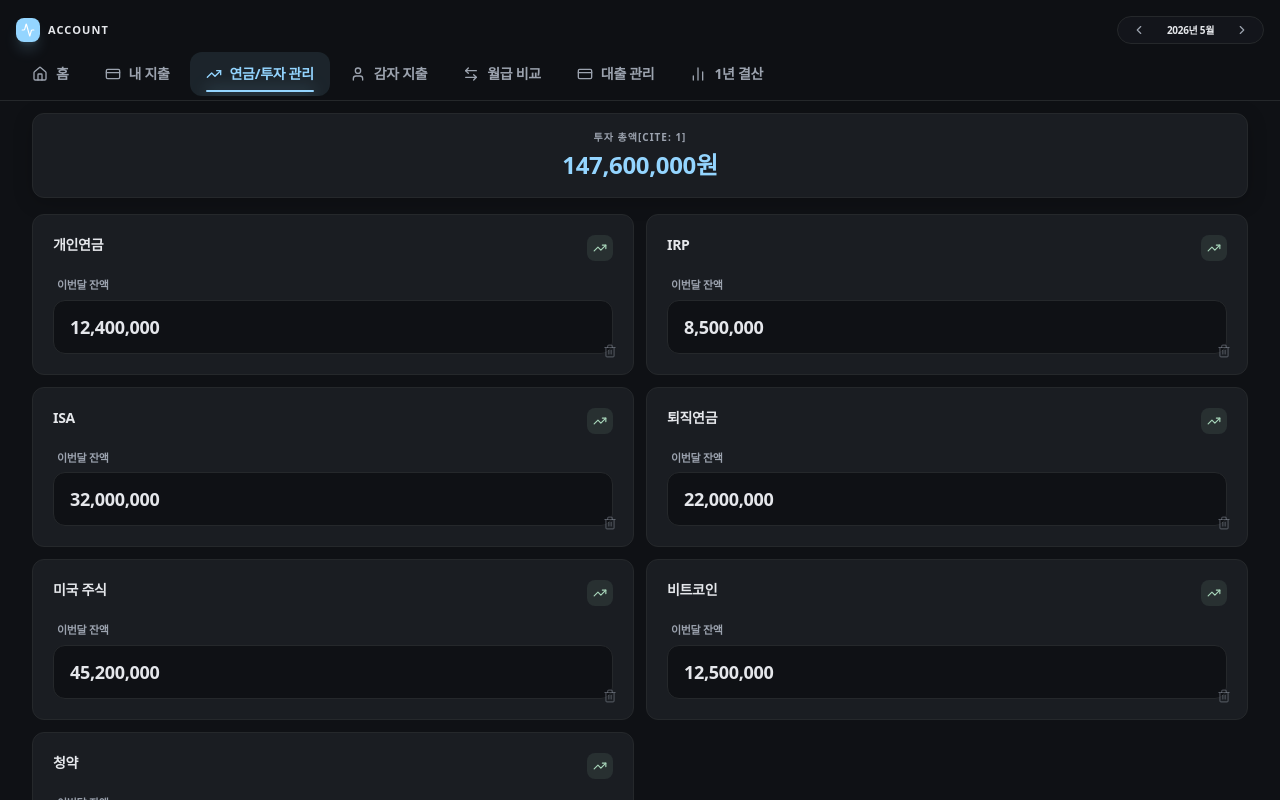
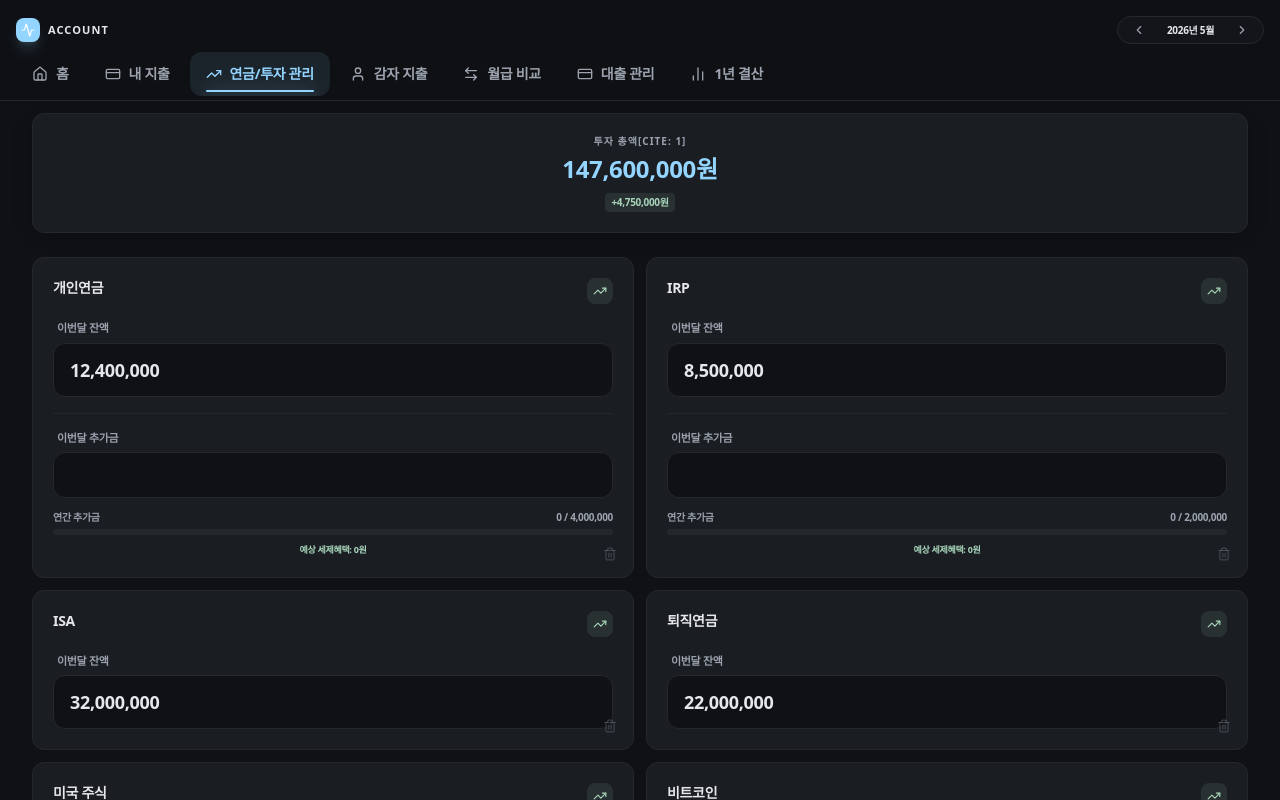
Before and after one commit to eunmadee-a11y/account, a React (Vite) app: page / in a window 1280 px wide. Both pictures are taken after a click on the button "연금/투자 관리". Shown: the top 800 px of the page. Built offline with nearby package versions, Linux system fonts and the light colour scheme.

Commit message:
Update App.tsx

```diff
--- a/src/App.tsx
+++ b/src/App.tsx
@@ -1140,13 +1140,11 @@ function ExpenseView({ transactions, setTransactions, filteredData, currentDate,
 }
 
 /*연금 투자관리*/
-
-function PensionView({ balances, setBalances, currentDate }: any) {
+function PensionView({ balances, setBalances, currentDate, tabName, setTabName }: any) {
   const monthKey = `${currentDate.getFullYear()}-${String(currentDate.getMonth() + 1).padStart(2, '0')}`;
-
-  // 기존 정렬 로직 유지
   const pensionOrder = ['개인연금', 'IRP', 'irp', 'ISA', 'isa', '퇴직연금', '퇴직금'];
 
+  // 1. 기존 필터링 및 정렬 로직 유지
   const pensionAssets = balances
     .filter((b: any) => b.category === '투자/연금' && !b.name.includes('적금'))
     .sort((a: any, b: any) => {
@@ -1156,8 +1154,9 @@ function PensionView({ balances, setBalances, currentDate }: any) {
     });
 
   const getMonthlyBalance = (asset: any) => asset.monthlyBalances?.[monthKey] ?? asset.currentBalance ?? 0;
-
-  // 실시간 잔액 업데이트 함수 (기존 유지)
+  const getMonthlyAddition = (asset: any) => asset.monthlyAdditions?.[monthKey] ?? 0;
+
+  // 2. 실시간 업데이트 로직 유지
   const updateMonthlyBalance = (id: string, value: number) => {
     setBalances((prev: any[]) =>
       prev.map((b: any) =>
@@ -1170,14 +1169,49 @@ function PensionView({ balances, setBalances, currentDate }: any) {
     );
   };
 
-  // 통장 삭제 함수 추가: 삭제 시 상단 총액에 즉시 반영됨
+  const updateMonthlyAddition = (id: string, value: number) => {
+    setBalances((prev: any[]) =>
+      prev.map((b: any) =>
+        b.id === id ? {
+              ...b,
+              monthlyAdditions: { ...(b.monthlyAdditions || {}), [monthKey]: value }
+            } : b
+      )
+    );
+  };
+
+  // 3. 통장 삭제 기능만 추가 (상단 투자 총액 실시간 연동)
   const deletePensionAccount = (id: string, name: string) => {
-    if (confirm(`'${name}' 통장을 삭제하시겠습니까? 삭제된 금액은 투자 총액 및 홈 화면 자산에서 즉시 제외됩니다.`)) {
+    if (confirm(`'${name}' 통장을 삭제하시겠습니까? 삭제 시 투자 총액에서 해당 금액이 즉시 제외됩니다.`)) {
       setBalances((prev: any[]) => prev.filter(b => b.id !== id));
     }
   };
 
-  // 기존 신규 통장 추가 함수 유지[cite: 1]
+  // 4. 기존 연간 데이터 계산 로직 유지[cite: 1]
+  const getYearlyAdditionTotal = (asset: any) => {
+    const year = currentDate.getFullYear().toString();
+    const additions = asset.monthlyAdditions || {};
+    return Object.entries(additions)
+      .filter(([key]) => key.startsWith(year))
+      .reduce((sum: number, [, value]: any) => sum + (Number(value) || 0), 0);
+  };
+
+  const getLimit = (assetName: string) => {
+    const lower = assetName.toLowerCase();
+    if (lower.includes('개인연금')) return 4000000;
+    if (lower.includes('irp')) return 2000000;
+    return 0;
+  };
+
+  const isGaugeTarget = (assetName: string) => {
+    const lower = assetName.toLowerCase();
+    return lower.includes('개인연금') || lower.includes('irp');
+  };
+
+  const total = pensionAssets.reduce((sum: number, b: any) => sum + getMonthlyBalance(b), 0);
+  const prevTotal = pensionAssets.reduce((sum: number, b: any) => sum + (b.previousBalance || 0), 0);
+  const diff = total - prevTotal;
+
   const addPensionAccount = () => {
     const newId = `pension-${Date.now()}`;
     const newAccount = {
@@ -1192,23 +1226,33 @@ function PensionView({ balances, setBalances, currentDate }: any) {
     setBalances([...balances, newAccount]);
   };
 
-  const total = pensionAssets.reduce((sum: number, b: any) => sum + getMonthlyBalance(b), 0);
-
   return (
-    <motion.div initial={{ opacity: 0 }} animate={{ opacity: 1 }} className="space-y-4">
-      <div className="bg-brand-card border border-brand-border p-4 rounded-xl shadow-brand text-center">
+    <motion.div initial={{ opacity: 0 }} animate={{ opacity: 1 }} className="space-y-6">
+      <div className="bg-brand-card border border-brand-border p-5 rounded-xl shadow-brand text-center">
         <p className="text-[10px] font-bold text-brand-text-sub uppercase mb-1 tracking-widest">투자 총액[cite: 1]</p>
         <p className="text-2xl font-black text-brand-primary tabular-nums">{formatCurrency(total)}</p>
+        <div className="flex items-center justify-center gap-2 mt-2">
+           <span className={`text-[10px] font-black px-1.5 py-0.5 rounded ${diff >= 0 ? 'bg-brand-mint/10 text-brand-mint' : 'bg-brand-pink/10 text-brand-pink'}`}>
+             {diff >= 0 ? '+' : ''}{formatCurrency(diff)}
+           </span>
+        </div>
       </div>
 
       <div className="grid grid-cols-1 md:grid-cols-2 gap-3">
-        {pensionAssets.map((asset: any) => (
+        {pensionAssets.map((asset: any) => {
+          const monthlyBalance = getMonthlyBalance(asset);
+          const yearlyAddition = getYearlyAdditionTotal(asset);
+          const limit = getLimit(asset.name);
+          const gaugePercent = limit > 0 ? Math.min((yearlyAddition / limit) * 100, 100) : 0;
+          const taxRefund = Math.min(yearlyAddition, limit) * 0.132;
+
+          return (
             <div key={asset.id} className="bg-brand-card border border-brand-border p-5 rounded-xl relative group hover:border-brand-primary/50 transition-all">
               <div className="flex justify-between items-start mb-4">
                 <input
                   value={asset.name}
                   onChange={(e) => setBalances(balances.map(b => b.id === asset.id ? {...b, name: e.target.value} : b))}
-                className="font-black text-brand-text-main bg-transparent outline-none focus:text-brand-primary transition-colors text-sm"
+                  className="font-black text-brand-text-main bg-transparent outline-none focus:text-brand-primary text-sm w-3/4"
                 />
                 <div className="p-1.5 rounded-lg bg-brand-mint/10 text-brand-mint">
                   <TrendingUp size={14} />
@@ -1216,32 +1260,44 @@ function PensionView({ balances, setBalances, currentDate }: any) {
               </div>
 
               <div className="space-y-4">
-              <NumericInput label="이번달 잔액" value={getMonthlyBalance(asset)} onChange={(v: number) => updateMonthlyBalance(asset.id, v)} className="form-input text-lg font-black tabular-nums" />
-            </div>
-
-            {/* 통장 박스 하단 삭제 버튼 추가[cite: 1] */}
+                <NumericInput label="이번달 잔액" value={monthlyBalance} onChange={(v: number) => updateMonthlyBalance(asset.id, v)} className="form-input text-lg font-black tabular-nums" />
+
+                {/* 기존 게이지 그래프 및 세제 혜택 유지[cite: 1] */}
+                {isGaugeTarget(asset.name) && (
+                  <div className="pt-4 border-t border-brand-border space-y-3">
+                    <NumericInput label="이번달 추가금" value={getMonthlyAddition(asset)} onChange={(v: number) => updateMonthlyAddition(asset.id, v)} className="form-input text-sm font-black" />
+                    <div>
+                      <div className="flex justify-between text-[10px] font-black text-brand-text-sub mb-1">
+                        <span>연간 추가금</span>
+                        <span>{formatNumber(yearlyAddition)} / {formatNumber(limit)}</span>
+                      </div>
+                      <div className="h-1.5 bg-brand-border rounded-full overflow-hidden">
+                        <motion.div initial={{ width: 0 }} animate={{ width: `${gaugePercent}%` }} className="h-full bg-brand-primary" />
+                      </div>
+                      <p className="text-[9px] font-bold text-brand-mint mt-2 text-center">예상 세제혜택: {formatCurrency(taxRefund)}</p>
+                    </div>
+                  </div>
+                )}
+              </div>
+
+              {/* 통장 삭제 버튼 추가[cite: 1] */}
               <button
                 onClick={() => deletePensionAccount(asset.id, asset.name)}
-              className="absolute bottom-2 right-2 p-2 text-brand-text-sub/40 hover:text-brand-pink transition-colors active:scale-90"
-              title="통장 삭제"
+                className="absolute bottom-2 right-2 p-2 text-brand-text-sub/30 hover:text-brand-pink transition-colors active:scale-90"
               >
                 <Trash2 size={14} />
               </button>
             </div>
-        ))}
-      </div>
-
-      {/* 기존 신규 추가 버튼 유지[cite: 1] */}
-      <button
-        onClick={addPensionAccount}
-        className="w-full py-4 border-2 border-dashed border-brand-border rounded-xl text-brand-text-sub flex items-center justify-center gap-2 mt-2 active:scale-95 transition-all"
-      >
+          );
+        })}
+      </div>
+
+      <button onClick={addPensionAccount} className="w-full py-4 border-2 border-dashed border-brand-border rounded-xl text-brand-text-sub flex items-center justify-center gap-2 mt-2 active:scale-95 transition-all">
         <Plus size={18} /> <span className="text-[11px] font-black uppercase tracking-widest">새 연금/투자 통장 추가</span>
       </button>
     </motion.div>
   );
 }
-
 /*감자 */
 
 function GamjaView({ gamjaTransactions, setGamjaTransactions, deleteGamjaTransaction, gamjaAccountNames, searchQuery, setSearchQuery, balances, setBalances, currentDate, tabName, setTabName, categories, setCategories, onOpenEdit }: any) {
```
Lines whose indentation alone changed are shown as unchanged.
